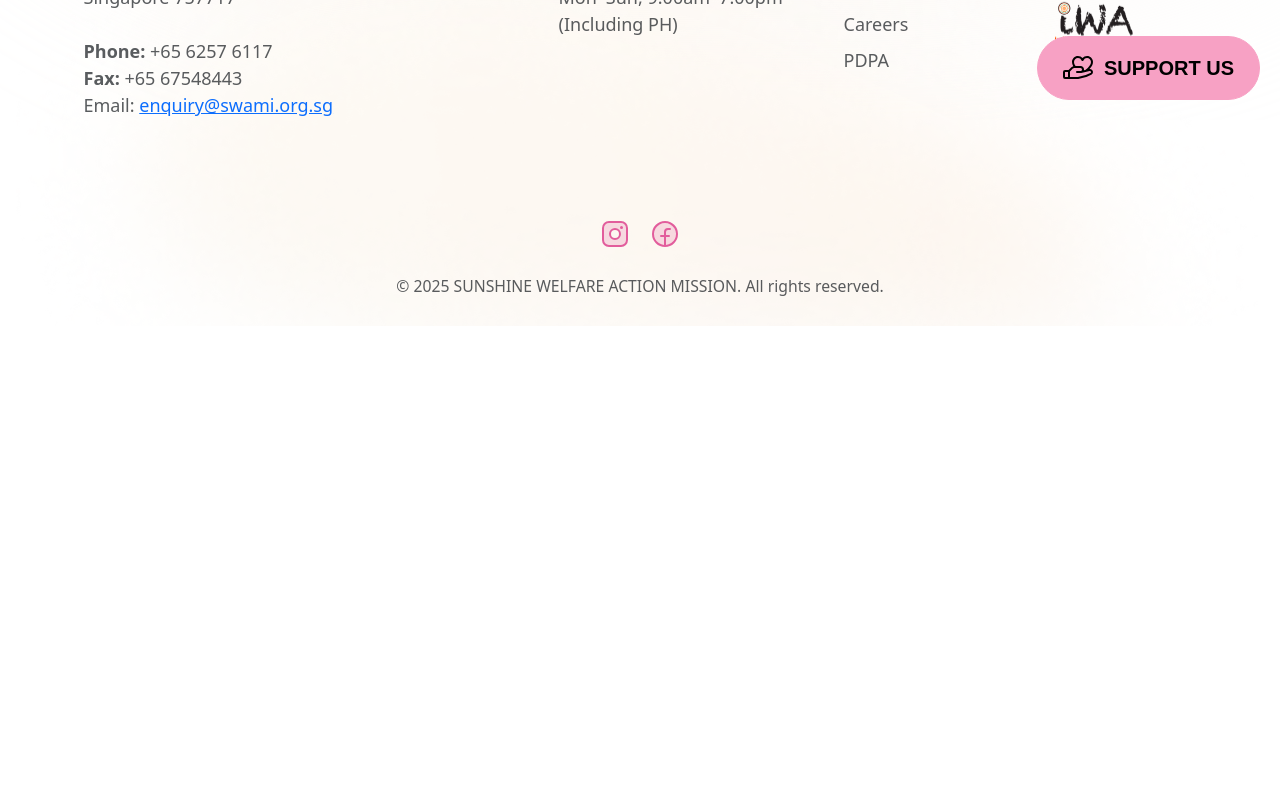
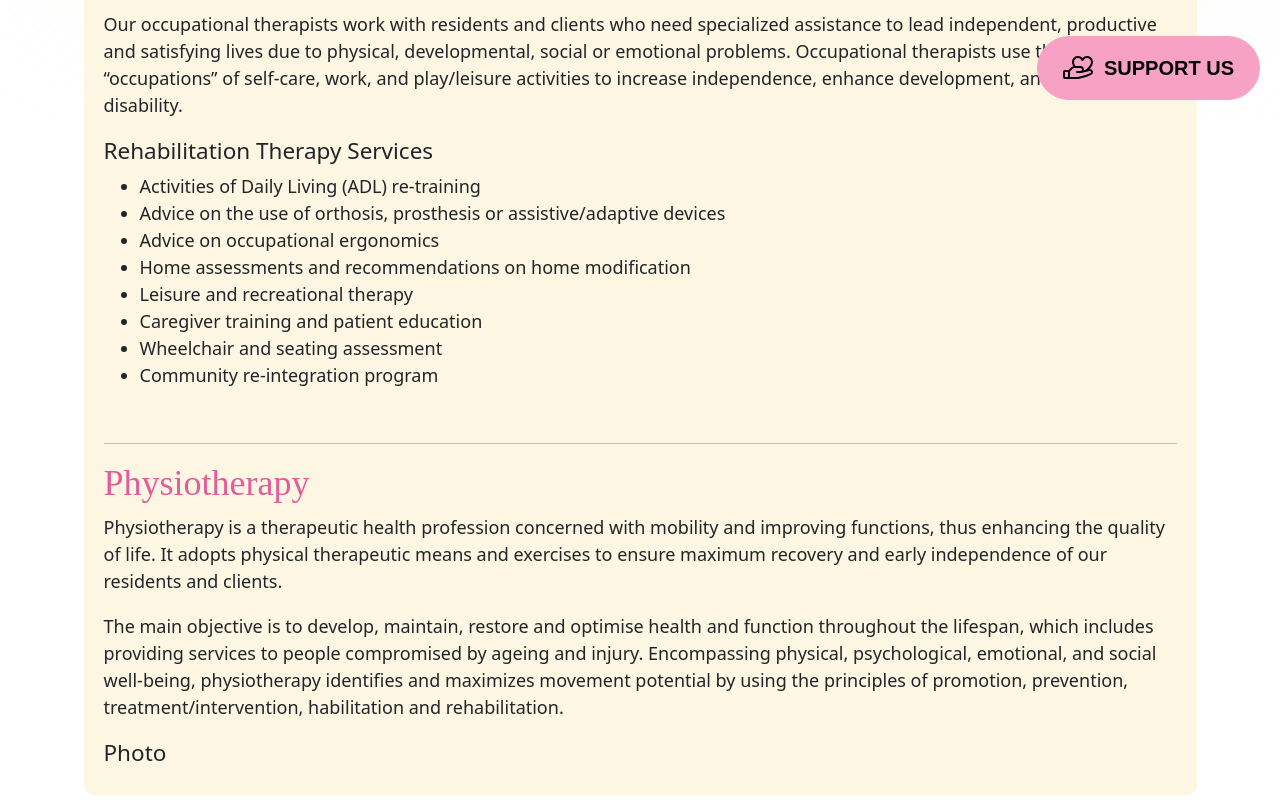
Before and after one commit to naoruki/SwamiHomev2, a React (Vite) app: page /therapy in a window 1280 px wide. Shown: the part 680-1480 px from the top of the page. Before the commit the page ends 1006 px from the top, so only its background shows below. Built offline with nearby package versions, Linux system fonts and the light colour scheme.

Commit message:
add therapy section

```diff
--- a/src/components/TherapySection.jsx
+++ b/src/components/TherapySection.jsx
@@ -1,8 +1,68 @@
 import { Container } from "react-bootstrap";
 const TherapySection = () => (
-  <Container className="services-container mb-3  ">
-    <div className="services-text-box">Therapy Services</div>
-  </Container>
+  <>
+    <Container className="services-container mb-3  ">
+      <div className="services-text-box">Therapy Services</div>
+    </Container>
+    <div className="box mb-3">
+      <div className="row" id="Occupational-Therapy">
+        <p>
+          There are a number of options when it comes to care at SWAMI Home. As
+          we all know, no two person have the exact same requirements. Thus, we
+          strive to ensure flexibility in our methodology and to provide care
+          and support that puts our residents at the heart of everything we do.
+        </p>
+        <h2>Occupational Therapy</h2>
+        <p>
+          Our occupational therapists work with residents and clients who need
+          specialized assistance to lead independent, productive and satisfying
+          lives due to physical, developmental, social or emotional problems.
+          Occupational therapists use the “occupations” of self-care, work, and
+          play/leisure activities to increase independence, enhance development,
+          and/or prevent disability.
+        </p>
+        <h5>Rehabilitation Therapy Services</h5>
+        <p>
+          <ul>
+            <li>Activities of Daily Living (ADL) re-training</li>
+            <li>
+              Advice on the use of orthosis, prosthesis or assistive/adaptive
+              devices
+            </li>
+            <li>Advice on occupational ergonomics</li>
+            <li>Home assessments and recommendations on home modification</li>
+            <li>Leisure and recreational therapy</li>
+            <li>Caregiver training and patient education</li>
+            <li>Wheelchair and seating assessment</li>
+            <li>Community re-integration program</li>
+          </ul>
+        </p>
+      </div>
+      <hr />
+      <div className="row" id="Physiotherapy">
+        <h2>Physiotherapy</h2>
+        <p>
+          Physiotherapy is a therapeutic health profession concerned with
+          mobility and improving functions, thus enhancing the quality of life.
+          It adopts physical therapeutic means and exercises to ensure maximum
+          recovery and early independence of our residents and clients.
+        </p>
+
+        <p>
+          The main objective is to develop, maintain, restore and optimise
+          health and function throughout the lifespan, which includes providing
+          services to people compromised by ageing and injury. Encompassing
+          physical, psychological, emotional, and social well-being,
+          physiotherapy identifies and maximizes movement potential by using the
+          principles of promotion, prevention, treatment/intervention,
+          habilitation and rehabilitation.
+        </p>
+
+        <h5>Photo</h5>
+
+      </div>
+    </div>
+  </>
 );
 
 export default TherapySection;
```
Also changed, not shown: src/components/AnnualReport.jsx (added).
